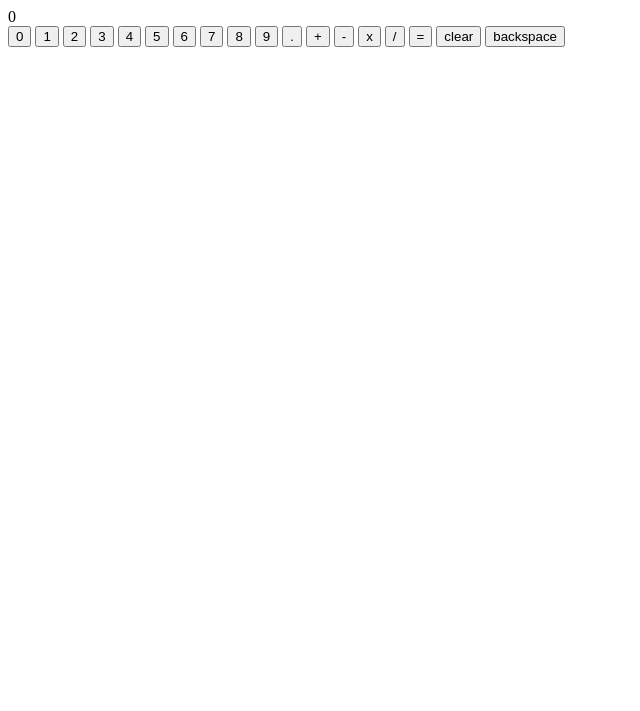
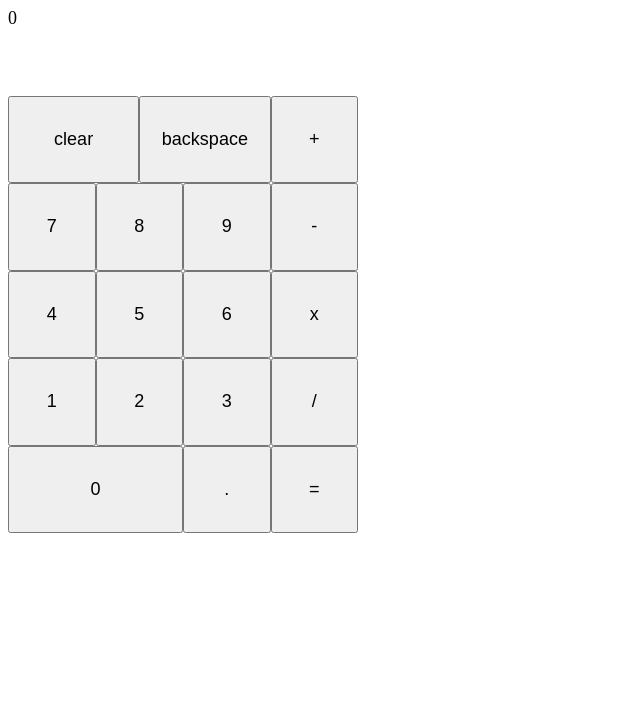
Before and after one commit to twagner-99/calculator, a plain HTML site: page index.html in a window 1280 px wide. Shown: the whole page, without its empty margins (0-640 px from the left). Drawn offline with Linux system fonts and the light colour scheme.

Commit message:
Add style to make calc look like a calc.

```diff
--- a/index.html
+++ b/index.html
@@ -3,29 +3,41 @@
 <head>
     <meta charset="UTF-8">
     <meta name="viewport" content="width=device-width, initial-scale=1.0">
+    <link rel="stylesheet" href="styles.css">
     <title>Calculator</title>
 </head>
 <body>
+    <div class="calc-body">
         <div class="display">0</div>
-    <button class="num" id="0">0</button>
+        <div class="calc-btns">
+            <div class="nums-clr-bckspc">
+                <div class="clr-bckspc">
+                    <button class="clear">clear</button>
+                    <button class="backspace">backspace</button>
+                </div>
+                <div class="num-btns">
+                    <button class="num" id="7">7</button>
+                    <button class="num" id="8">8</button>
+                    <button class="num" id="9">9</button>
+                    <button class="num" id="4">4</button>
+                    <button class="num" id="5">5</button>
+                    <button class="num" id="6">6</button>
                     <button class="num" id="1">1</button>
                     <button class="num" id="2">2</button>
                     <button class="num" id="3">3</button>
-    <button class="num" id="4">4</button>
-    <button class="num" id="5">5</button>
-    <button class="num" id="6">6</button>
-    <button class="num" id="7">7</button>
-    <button class="num" id="8">8</button>
-    <button class="num" id="9">9</button>
+                    <button class="num" id="0">0</button>
                     <button class="num" id="decimal">.</button>
+                </div>
+            </div>
+            <div class="operator-btns">
                 <button class="operator" id="+">+</button>
                 <button class="operator" id="-">-</button>
                 <button class="operator" id="*">x</button>
                 <button class="operator" id="/">/</button>
                 <button class="equal">=</button>
-    <button class="clear">clear</button>
-    <button class="backspace">backspace</button>
-
+            </div>
+        </div>
+    </div>
 
     <script>
         function operate(num1, num2, operator) {
--- a/styles.css
+++ b/styles.css
@@ -0,0 +1,56 @@
+
+* {
+    font-size: large;
+}
+.calc-body {
+    width: 350px;
+    height: 700px;
+    display: flex;
+    flex-direction: column;
+}
+
+.calc-btns {
+    display: flex;
+}
+
+.nums-clr-bckspc {
+    display: flex;
+    flex-direction: column;
+}
+
+.clr-bckspc {
+    display: flex;
+}
+
+.num-btns {
+    display: flex;
+    flex-wrap: wrap;
+}
+
+.operator-btns {
+    display: flex;
+    flex-direction: column;
+}
+
+.clear,
+.backspace {
+    flex-grow: 1;
+    flex-basis: 0;
+}
+
+.num,
+.operator,
+.equal {
+    width: 87.5px;
+    height: 87.5px;
+}
+
+.display,
+.clear,
+.backspace {
+    height: 87.5px;
+}
+
+[id='0'] {
+    flex-grow: 1;
+}
```
Lines whose indentation alone changed are shown as unchanged.
